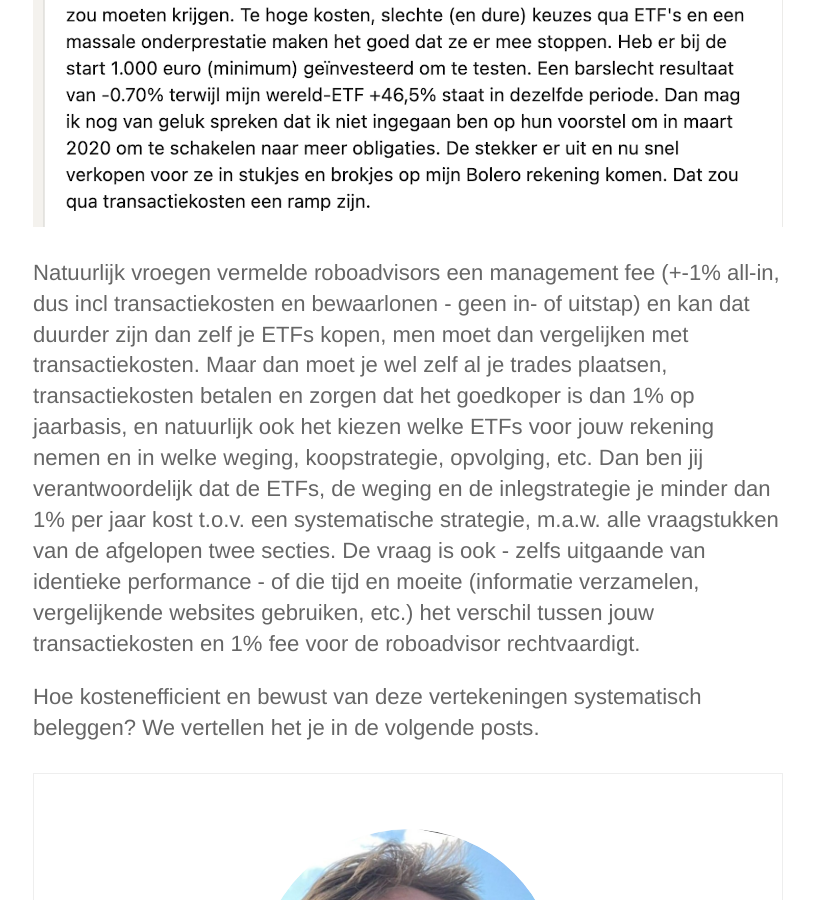
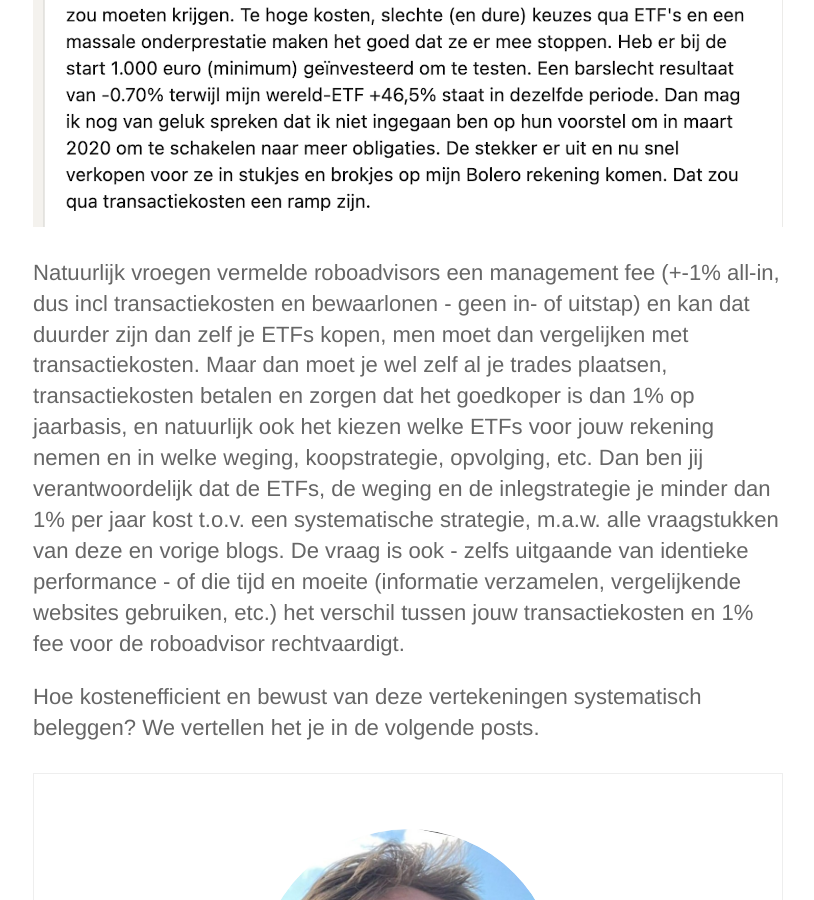
Before and after one commit to nonkelfonds/nonkelfonds.github.io, a Jekyll site: the page built from _posts/2024-07-07-biases-en-kosten.md, in a window 1280 px wide and 900 px high, scrolled down 6548 px. Shown: the whole window, without its empty margins (232-1046 px from the left). Built offline with Jekyll 4.4.1, drawn with Linux system fonts in a browser that asks for light colours.

```diff
--- a/_posts/2024-07-07-biases-en-kosten.md
+++ b/_posts/2024-07-07-biases-en-kosten.md
@@ -48,7 +48,7 @@
 
 ![LinkedIn](https:\\nonkelfonds.github.io/images/linkedin.png)
 
-Natuurlijk vroegen vermelde roboadvisors een management fee (+-1% all-in, dus incl transactiekosten en bewaarlonen - geen in- of uitstap) en kan dat duurder zijn dan zelf je ETFs kopen, men moet dan vergelijken met transactiekosten. Maar dan moet je wel zelf al je trades plaatsen, transactiekosten betalen en zorgen dat het goedkoper is dan 1% op jaarbasis, en natuurlijk ook het kiezen welke ETFs voor jouw rekening nemen en in welke weging, koopstrategie, opvolging, etc. Dan ben jij verantwoordelijk dat de ETFs, de weging en de inlegstrategie je minder dan 1% per jaar kost t.o.v. een systematische strategie, m.a.w. alle vraagstukken van de afgelopen twee secties. De vraag is ook - zelfs uitgaande van identieke performance - of die tijd en moeite (informatie verzamelen, vergelijkende websites gebruiken, etc.) het verschil tussen jouw transactiekosten en 1% fee voor de roboadvisor rechtvaardigt.
+Natuurlijk vroegen vermelde roboadvisors een management fee (+-1% all-in, dus incl transactiekosten en bewaarlonen - geen in- of uitstap) en kan dat duurder zijn dan zelf je ETFs kopen, men moet dan vergelijken met transactiekosten. Maar dan moet je wel zelf al je trades plaatsen, transactiekosten betalen en zorgen dat het goedkoper is dan 1% op jaarbasis, en natuurlijk ook het kiezen welke ETFs voor jouw rekening nemen en in welke weging, koopstrategie, opvolging, etc. Dan ben jij verantwoordelijk dat de ETFs, de weging en de inlegstrategie je minder dan 1% per jaar kost t.o.v. een systematische strategie, m.a.w. alle vraagstukken van deze en vorige blogs. De vraag is ook - zelfs uitgaande van identieke performance - of die tijd en moeite (informatie verzamelen, vergelijkende websites gebruiken, etc.) het verschil tussen jouw transactiekosten en 1% fee voor de roboadvisor rechtvaardigt.
 
 
 Hoe kostenefficient en bewust van deze vertekeningen systematisch beleggen? We vertellen het je in de volgende posts.
```
